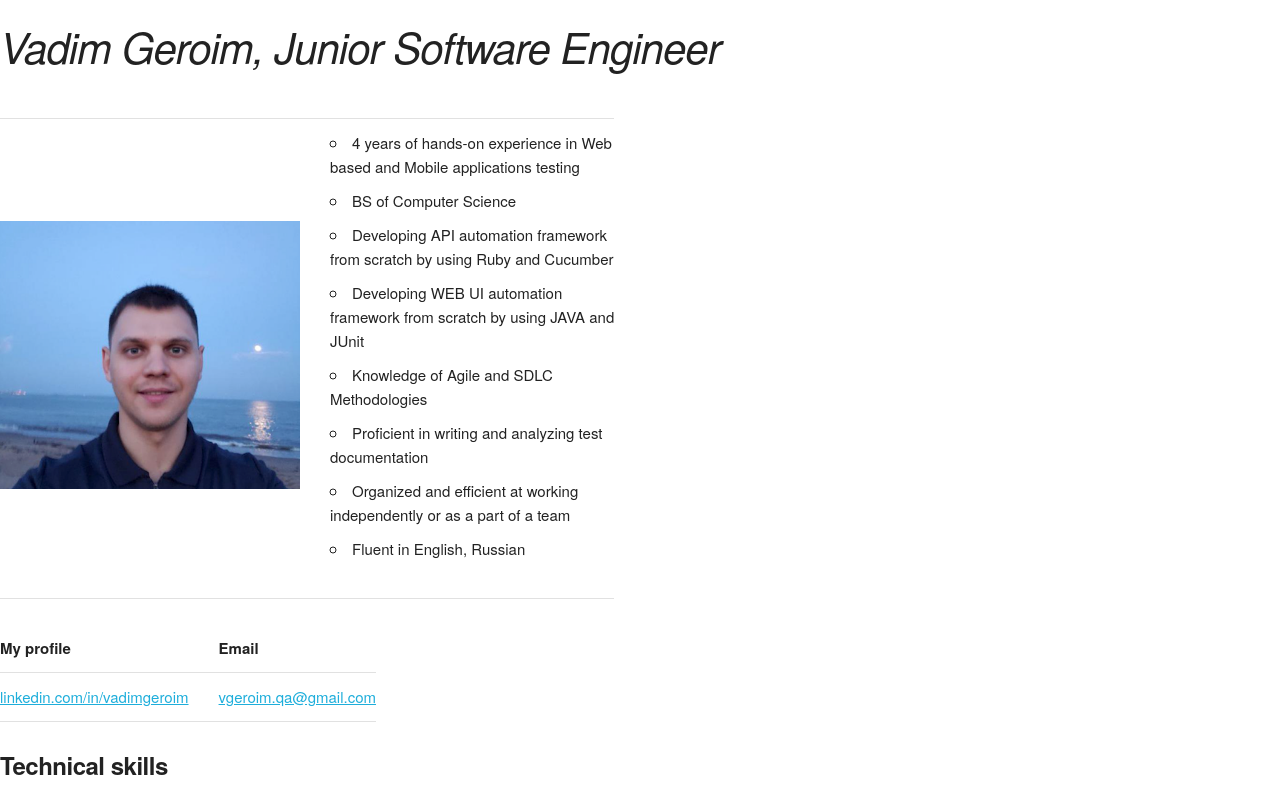
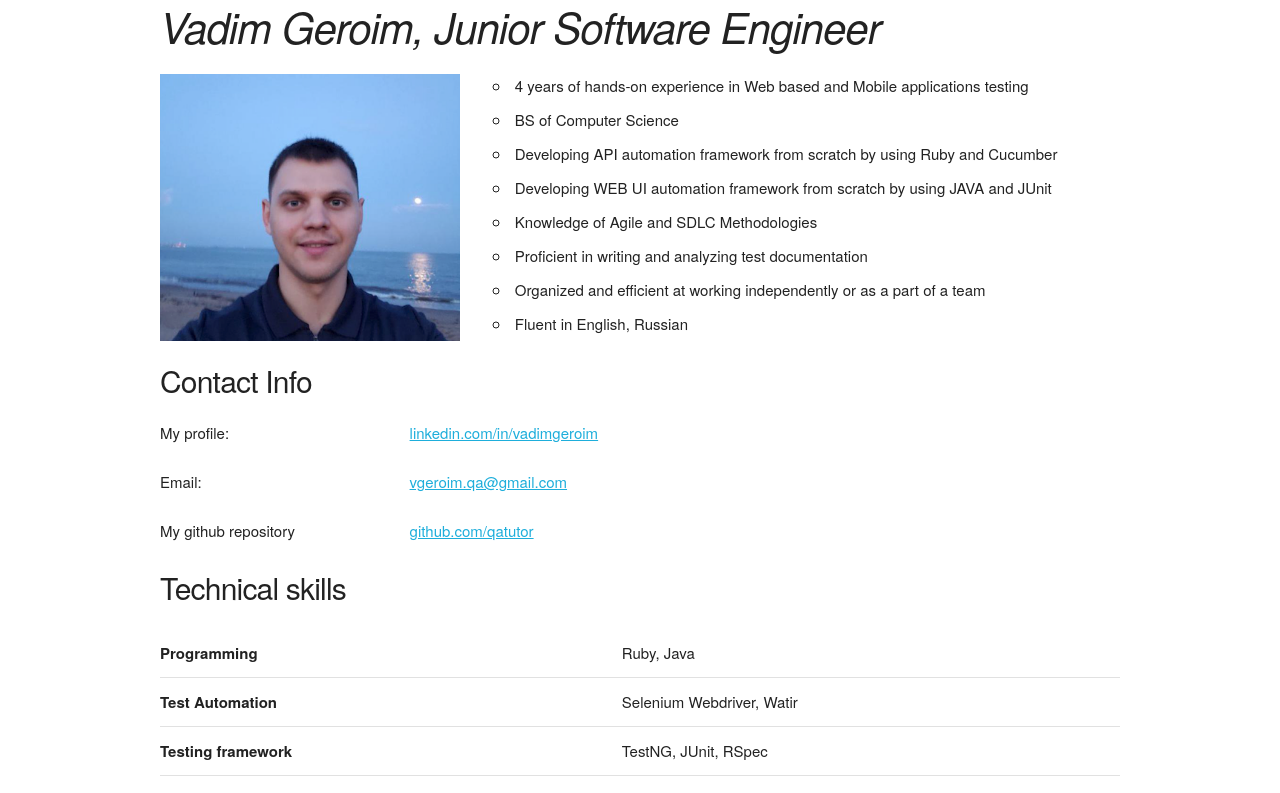
Before and after one commit to qatutor/cv, a plain HTML site: page index.html in a window 1280 px wide. Shown: the top 793 px of the page. Drawn offline with Linux system fonts and the light colour scheme.

Commit message:
update cv

```diff
--- a/index.html
+++ b/index.html
@@ -1,5 +1,5 @@
 <!DOCTYPE html>
-<html lang="en"
+<html lang="en">
 <head>
   <meta charset="UTF-8">
   <title>Vadim Geroim Software Engineer</title>
@@ -7,24 +7,13 @@
   <link rel="stylesheet" href="css/skeleton.css">
 </head>
 <body>
-  <div>
-  	<h2></h2>
+  <div class="container">
 		<h2><em>Vadim Geroim, Junior Software Engineer</em></h2>
 		<div class="row">
-		  <div class="six columns">
-		    <table class="u-full-width">
-				  <thead>
-				  	<tr>
-				  	  <th></th>
-				  	  <th></th>
-				  	</tr>
-				  </thead>
-				  <tbody>
-				  	<tr>
-					  	<td>
-					  		<img src="vadim.png" alt="[Photo]" width="300" />
-					  	</td>
-					  	<td>
+			<div class="four columns">
+				<img src="images/vadim.png" alt="[Photo]" width="300" />
+			</div>
+			<div class="eight columns">
 				<ul>
 					<li>4 years of hands-on experience in Web based and Mobile applications testing</li>
 					<li>BS of Computer Science</li>
@@ -35,33 +24,36 @@
 					<li>Organized and efficient at working independently or as a part of a team</li>
 					<li>Fluent in English, Russian</li>
 				</ul>
-					  	</td>
-				  	</tr>
-				  </tbody>
-			  </table>
+			</div>
+		</div>
+		<div>
+			<h4>Contact Info</h4>
+			<div class="row">
+				<div class="three columns">
+					<p>My profile:</p>
+				</div>
+				<div class="three columns">
+					<a href="https://www.linkedin.com/in/vadimgeroim">linkedin.com/in/vadimgeroim</a>
+				</div>
+			</div>
+			<div class="row">
+				<div class="three columns">
+					<p>Email:</p>
+				</div>
+				<div class="three columns">
+					<a href="mailto:vgeroim.qa@gmail.com">vgeroim.qa@gmail.com</a>
+				</div>
+			</div>
+			<div class="row">
+				<div class="three columns">
+					<p>My github repository</p>
+				</div>
+				<div class="three columns">
+					<a href="https://github.com/qatutor">github.com/qatutor</a>
 				</div>
 			</div>
 		</div>
-  <div class="row">
-    <div class="four column">
-    	<table>
-    		<tbody>
-    			<tr>
-    				<td><strong>My profile</strong></td>
-    				<td><strong>Email</strong></td>
-    			</tr>
-    			<tr>
-    				<td><a href="https://www.linkedin.com/in/vadimgeroim">linkedin.com/in/vadimgeroim</a></td>
-    				<td><a href="mailto:vgeroim.qa@gmail.com">vgeroim.qa@gmail.com</a></td>
-    			</tr>
-    		</tbody>
-    	</table>
-    </div>
-
-  </div>
-    <h5><strong>Technical skills</strong></h5>
-      <div class="row">
-    		<div class="three columns">
+		<h4>Technical skills</h4>
 		<table class="u-full-width">
 			<tbody>
 			<tr>
@@ -106,12 +98,7 @@
 			</tr>
 			</tbody>
 		</table>
-				</div>
-			</div>
-  <div>
-    <h5><strong>Previous experience</strong></h3>
-    	<div class="row">
-    		<div class="seven columns">
+		<h4>Previous experience</h4>
 		<table class="u-full-width">
 			<thead>
 			<tr>
@@ -138,10 +125,17 @@
 				<td>Software Quality Assurance Engineer</td>
 				<td>The ValleyTekSolutions Inc.</td>
 				<td>San Jose, CA</td>
-				  		<td>Nov 2013 - May 2016</td>
+				<td>May 2015 - May 2016</td>
 			</tr>
 			</tbody>
 		</table>
+
+
+
+
+
+
+
 	</div>
 </body>
 </html>
```
Also changed, not shown: images/vadim.png (renamed from vadim.png), text.txt (deleted). Lines whose indentation alone changed are shown as unchanged.
